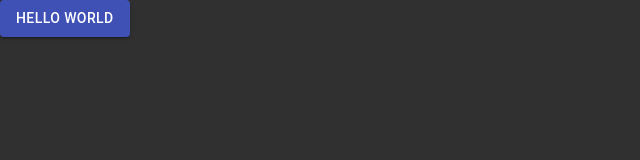
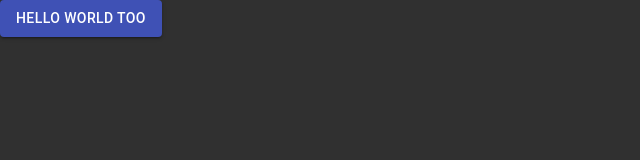
Before and after one commit to toppulous/toppulous.github.io, a React (Create React App) app: page / in a window 1280 px wide. Shown: the top 160 px of the page, without its empty margins (0-640 px from the left). Built offline with nearby package versions, Linux system fonts and the light colour scheme.

Commit message:
[Setup] test to see if deploy is working correctly

```diff
--- a/src/App.tsx
+++ b/src/App.tsx
@@ -4,7 +4,7 @@ import Button from '@material-ui/core/Button';
 function App() {
   return (
     <Button variant="contained" color="primary">
-      Hello World
+      Hello World too
     </Button>
   );
 }
```
